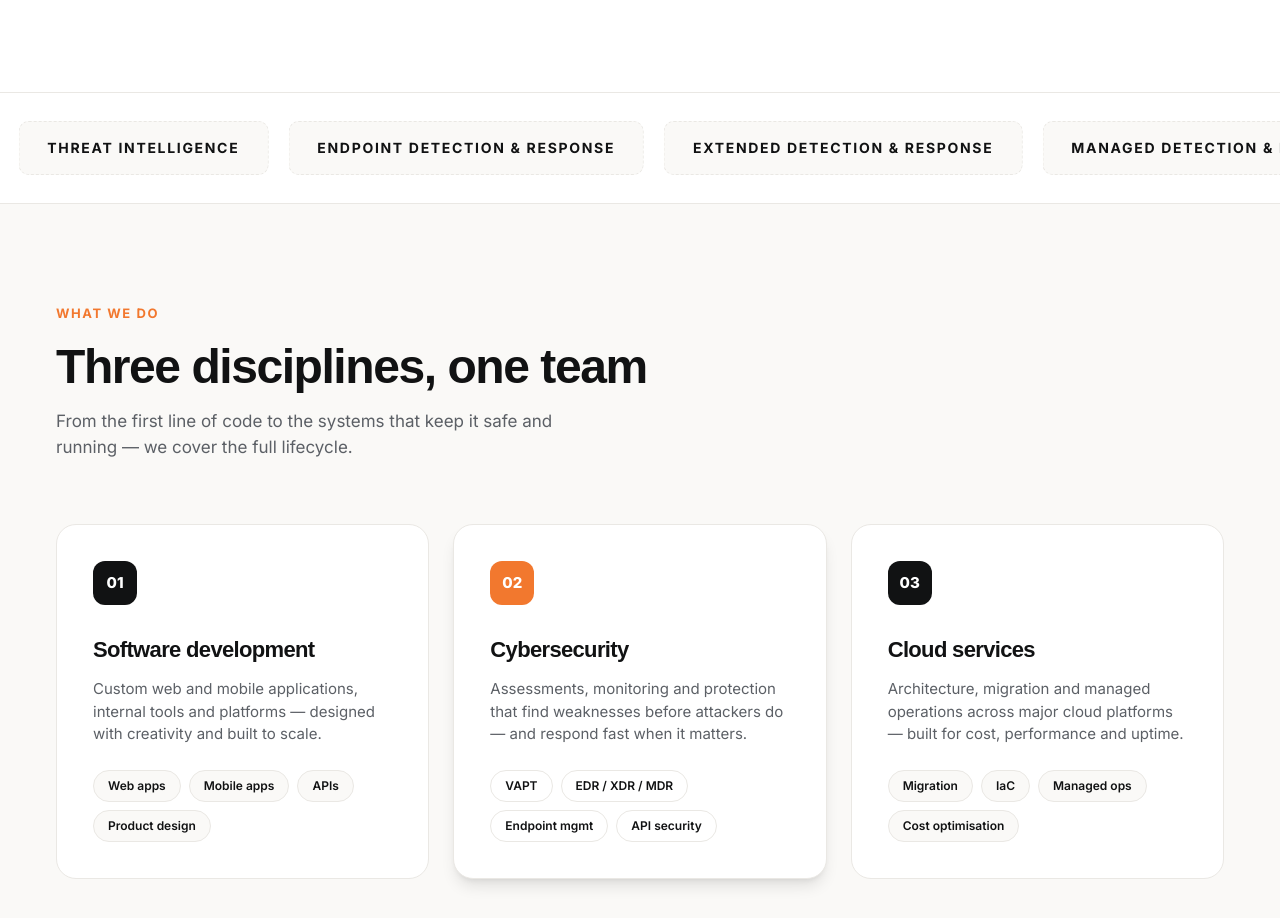
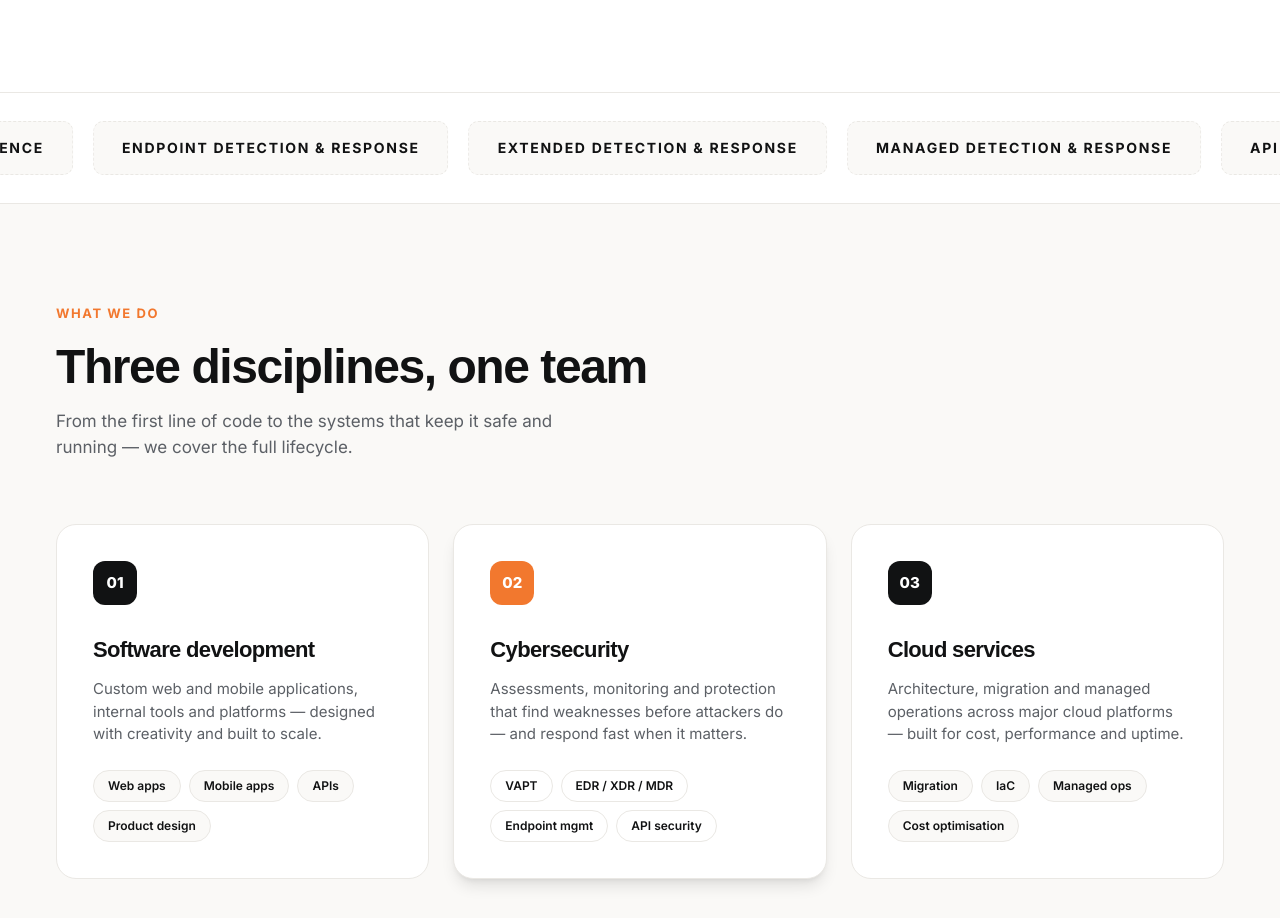
Before and after one commit to KachiAlex/kreatixtech, a React (Vite) app: page / in a window 1280 px wide. Shown: the part 1180-2098 px from the top of the page. Built offline with nearby package versions, Linux system fonts and the light colour scheme; no server answers.

Commit message:
Fix marquee horizontal scrolling animation

```diff
--- a/src/index.css
+++ b/src/index.css
@@ -54,7 +54,9 @@
     animation: float 6s ease-in-out infinite;
   }
   .animate-scroll-left {
-    animation: scroll-left 40s linear infinite;
+    animation: scroll-left 30s linear infinite;
+    display: flex;
+    width: max-content;
   }
   .animate-scroll-left:hover {
     animation-play-state: paused;
@@ -103,8 +105,8 @@
 }
 
 @keyframes scroll-left {
-  from { transform: translateX(0); }
-  to { transform: translateX(-50%); }
+  0% { transform: translateX(0); }
+  100% { transform: translateX(-50%); }
 }
 
 @media (prefers-reduced-motion: reduce) {
--- a/src/pages/HomePage.jsx
+++ b/src/pages/HomePage.jsx
@@ -255,7 +255,7 @@ export default function HomePage() {
       </header>
 
       <div className="border-t border-b border-border overflow-hidden py-7 bg-paper">
-        <div className="flex gap-5 w-max animate-scroll-left">
+        <div className="flex gap-5 animate-scroll-left" style={{ width: 'max-content' }}>
           {[
             'Vulnerability assessment', 'Penetration testing', 'Threat intelligence',
             'Endpoint detection & response', 'Extended detection & response',
```
